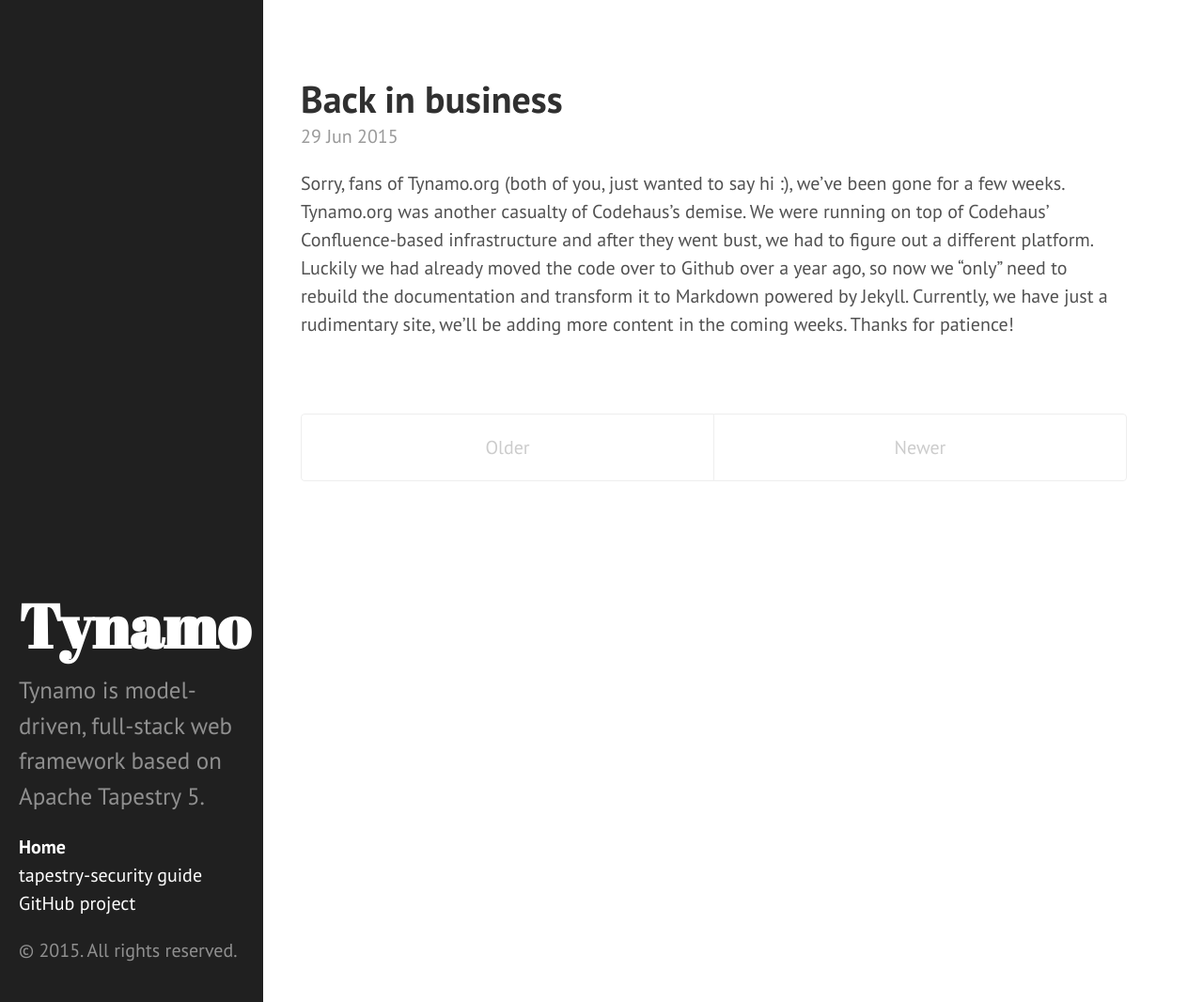
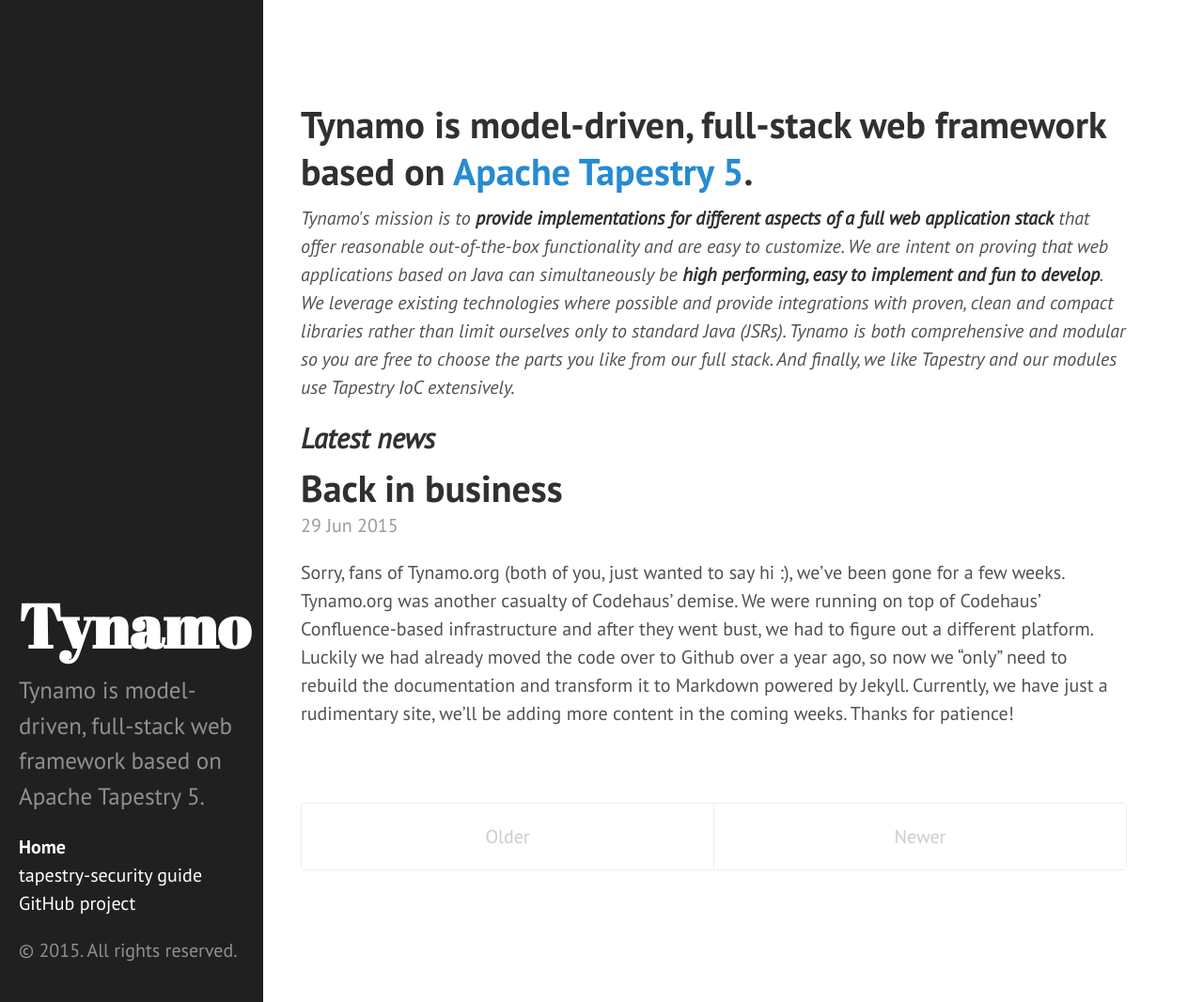
Before and after one commit to vjlamp/tynamo.github.io, a Jekyll site: the page built from index.html, in a window 1280 px wide and 1066 px high. Shown: the whole window at 94% size. Built offline with Jekyll 4.4.1, drawn with Linux system fonts in a browser that asks for light colours; Markdown is read by kramdown in place of the engine named in the settings; the list of posts is cut into pages by our own code.

Commit message:
improve layout

```diff
--- a/_config.yml
+++ b/_config.yml
@@ -9,6 +9,7 @@
 title:            Tynamo
 tagline:          'Tynamo is model-driven'
 description:      'Tynamo is model-driven, full-stack web framework based on Apache Tapestry 5.'
+abstract:         '<h1><strong>Tynamo</strong> is model-driven, full-stack web framework based on <a href="http://tapestry.apache.org/" class="external-link">Apache Tapestry 5</a>.</h1><p><i>Tynamo''s mission is to <strong>provide implementations for different aspects of a full web application stack</strong> that offer reasonable out-of-the-box functionality and are easy to customize. We are intent on proving that web applications based on Java can simultaneously be <strong>high performing, easy to implement and fun to develop</strong>. We leverage existing technologies where possible and provide integrations with proven, clean and compact libraries rather than limit ourselves only to standard Java (JSRs). Tynamo is both comprehensive and modular so you are free to choose the parts you like from our full stack. And finally, we like Tapestry and our modules use Tapestry IoC extensively.</i></p>'
 url:              http://tynamo.org
 
 author:
--- a/_includes/sidebar.html
+++ b/_includes/sidebar.html
@@ -6,7 +6,7 @@
     </div>
 
     <ul class="sidebar-nav">
-      <li class="sidebar-nav-item{% if page.title == "Home" %} active{% endif %}">
+      <li class="sidebar-nav-item{% if page.title == "Tynamo - Home" %} active{% endif %}">
         <a href="/">Home</a>
       </li>
 
--- a/index.html
+++ b/index.html
@@ -1,7 +1,10 @@
 ---
 layout: default
-title: Home
+title: Tynamo - Home
 ---
+{{ site.abstract }}
+
+<h2><i>Latest news</i></h2>
 
 <div class="posts">
   {% for post in paginator.posts %}
```
Also changed, not shown: _posts/2015-06-29-back-in-business.md (+1 -1 lines), 1 other file.
